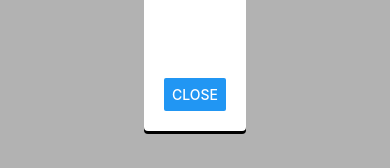
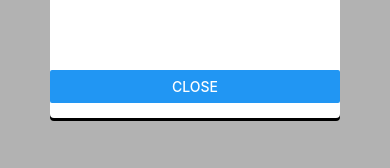
Before and after one commit to zearkiatos/map-pointer-app, a React Native app: screen / in a window 390 px wide. Both pictures are taken after a click on the button "LIST". Shown: the part 625-793 px from the top of the page. Built offline with nearby package versions, Linux system fonts and the light colour scheme.

Commit message:
Giving styles to the list

```diff
--- a/src/components/AppModal/index.js
+++ b/src/components/AppModal/index.js
@@ -1,5 +1,5 @@
 import React from "react";
-import { StyleSheet, View, Modal } from "react-native";
+import { StyleSheet, View, Modal, Dimensions } from "react-native";
 
 const AppModal = ({ children, visibility }) => (
   <Modal animationType="slide" transparent={true} visible={visibility}>
@@ -17,9 +17,10 @@ const styles = StyleSheet.create({
     backgroundColor: "rgba(0,0,0,0.3)"
   },
   modalView: {
+    minWidth: Dimensions.get('window').width - 100,
     backgroundColor: "#fff",
     borderRadius: 4,
-    padding: 20,
+    padding: 0,
     shadowColor: "#000",
     shadowOffset: {
       width: 0,
--- a/src/components/List/index.js
+++ b/src/components/List/index.js
@@ -7,11 +7,11 @@ const List = ({ points }) => {
             <View style={styles.list}>
                 <FlatList
                     data={points.map(point => point.name)}
-                    renderItem={({ item }) => <Text>{item}</Text>}
+                    renderItem={({ item }) => <View style={styles.item}><Text>{item}</Text></View>}
                     keyExtractor={item => item}
                 />
             </View>
-            <View>
+            <View style={styles.button}>
                 <Button title="Close"></Button>
             </View>
         </Fragment>
@@ -21,6 +21,16 @@ const List = ({ points }) => {
 const styles = StyleSheet.create({
     list: {
         height: Dimensions.get('window').height - 250
+    },
+    item: {
+        borderBottomWidth: 1,
+        borderColor: '#ccc',
+        height: 50,
+        justifyContent: 'center',
+        padding: 15
+    },
+    button: {
+        paddingBottom: 15
     }
 });
 
```
